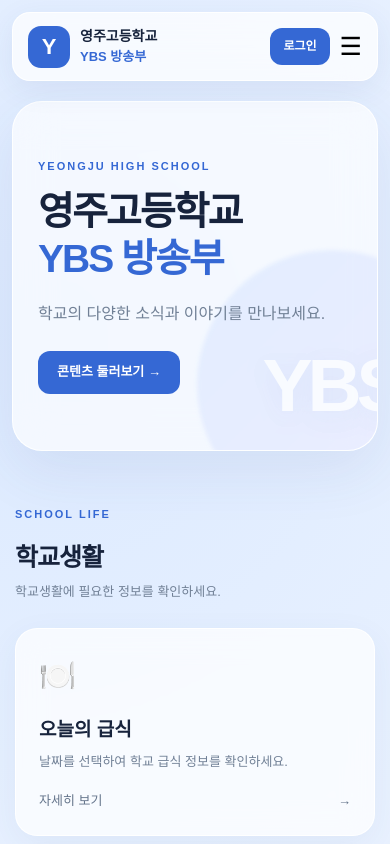
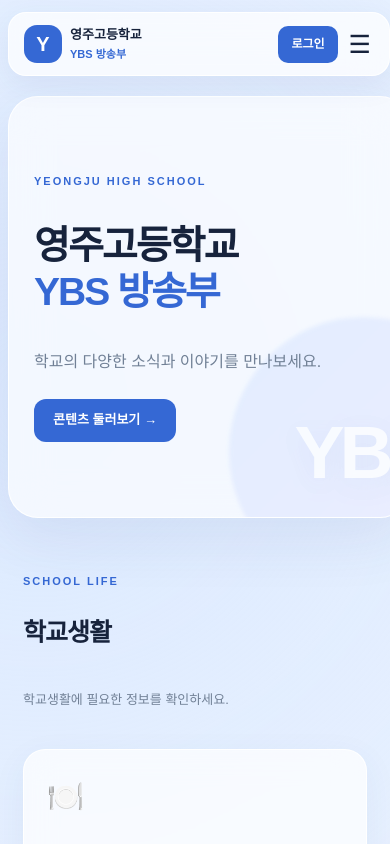
Before and after one commit to ehqls/school-media, a plain HTML site: page ybs-homepage/index.html in a window 390 px wide. Shown: the top 844 px of the page. Drawn offline with nearby package versions, Linux system fonts and the light colour scheme; no server answers.

Commit message:
Update style.css

```diff
--- a/ybs-homepage/css/style.css
+++ b/ybs-homepage/css/style.css
@@ -1,4 +1,4 @@
-
+=
 * {
   margin: 0;
   padding: 0;
@@ -86,6 +86,8 @@ a {
   font-weight: 700;
 }
 
+/* 메뉴 */
+
 .nav {
   display: flex;
   align-items: center;
@@ -103,6 +105,16 @@ a {
   color: var(--primary);
 }
 
+/* 로그인 및 햄버거 버튼 */
+
+.header-actions {
+  display: flex;
+  align-items: center;
+  justify-content: flex-end;
+  gap: 10px;
+  flex-shrink: 0;
+}
+
 .login-button,
 .primary-button {
   display: inline-flex;
@@ -117,20 +129,27 @@ a {
   white-space: nowrap;
 }
 
+.login-button {
+  flex-shrink: 0;
+}
+
+.login-button:hover {
+  color: white;
+  background: var(--primary-dark);
+}
+
 .menu-toggle {
   display: none;
   border: 0;
   background: transparent;
   font-size: 25px;
   cursor: pointer;
+  color: var(--text);
+  padding: 5px;
+  line-height: 1;
 }
 
-.header-actions {
-  display: flex;
-  align-items: center;
-  gap: 10px;
-  flex-shrink: 0;
-}
+/* 메인 화면 */
 
 .hero {
   width: min(1200px, calc(100% - 40px));
@@ -205,6 +224,8 @@ a {
   letter-spacing: -5px;
   text-shadow: 0 5px 25px rgba(45, 90, 180, 0.2);
 }
+
+/* 섹션 */
 
 .section {
   width: min(1200px, calc(100% - 40px));
@@ -292,6 +313,8 @@ a {
   font-weight: 700;
 }
 
+/* 뉴스 및 영상 */
+
 .content-card {
   overflow: hidden;
   transition: transform 0.2s, box-shadow 0.2s;
@@ -319,6 +342,8 @@ a {
   letter-spacing: 2px;
 }
 
+/* 동아리 */
+
 .feature-panel {
   min-height: 190px;
   padding: 35px;
@@ -345,9 +370,13 @@ a {
   font-weight: 900;
 }
 
+/* 설정 */
+
 .settings-section {
   margin-bottom: 80px;
 }
+
+/* 푸터 */
 
 .footer {
   padding: 45px 20px;
@@ -372,6 +401,8 @@ a {
   color: var(--muted);
   font-size: 11px;
 }
+
+/* 태블릿 및 모바일 */
 
 @media (max-width: 900px) {
   .header {
@@ -401,14 +432,10 @@ a {
   }
 
   .nav a {
+    display: block;
+    width: 100%;
     padding: 12px 5px;
     border-top: 1px solid rgba(100, 130, 180, 0.12);
-  }
-
-  .login-button {
-    display: inline-flex;
-    padding: 9px 13px;
-    font-size: 12px;
   }
 
   .three-columns {
@@ -416,11 +443,47 @@ a {
   }
 }
 
+/* 휴대폰 */
+
 @media (max-width: 600px) {
   .header {
     width: calc(100% - 24px);
     margin: 12px auto;
     padding: 12px 15px;
+    gap: 10px;
+  }
+
+  .logo {
+    gap: 8px;
+  }
+
+  .logo-icon {
+    width: 38px;
+    height: 38px;
+    font-size: 20px;
+  }
+
+  .logo strong {
+    font-size: 13px;
+  }
+
+  .logo small {
+    font-size: 11px;
+  }
+
+  .header-actions {
+    gap: 8px;
+  }
+
+  .login-button {
+    padding: 9px 13px;
+    font-size: 12px;
+    border-radius: 10px;
+  }
+
+  .menu-toggle {
+    font-size: 25px;
+    padding: 3px;
   }
 
   .hero {
@@ -475,3 +538,10 @@ a {
     font-size: 35px;
   }
 }
+
+/* 급식 카드 레이아웃 */
+
+#school .school-life-card-grid > .meal-card {
+  grid-column: auto !important;
+  min-width: 0;
+}
```
